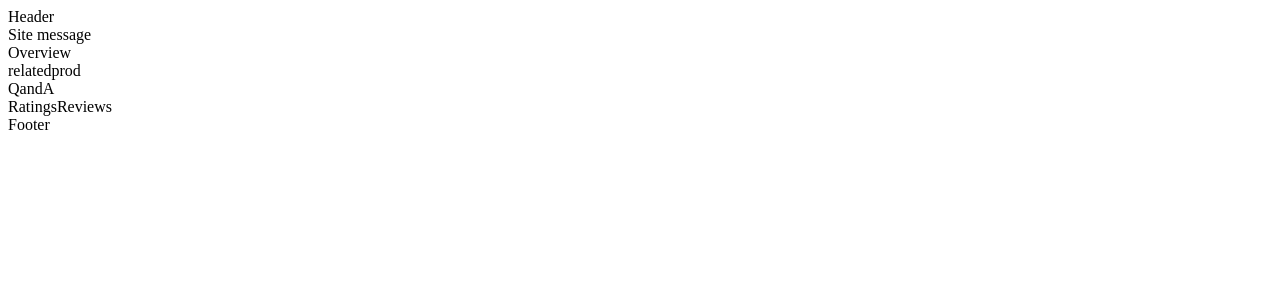
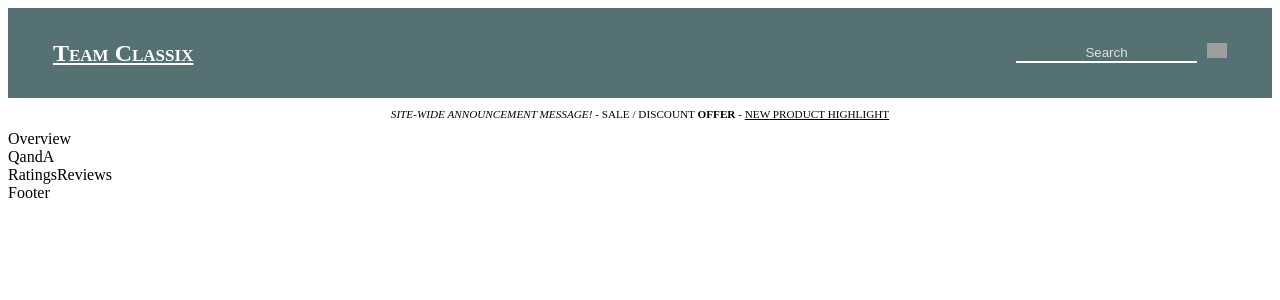
Before and after one commit to TeamClassix/BIND, a React app: page / in a window 1280 px wide. Shown: the top 300 px of the page. Built offline with nearby package versions, Linux system fonts and the light colour scheme; grey boxes are pictures that could not be loaded; the HTML template or start-up script is replaced by a standard one.

Commit message:
Template Complete

```diff
--- a/src/components/App.jsx
+++ b/src/components/App.jsx
@@ -1,4 +1,7 @@
 import React from 'react';
+import styled from 'styled-components';
+
+// Components
 import Header from './Header/Header.jsx';
 import SiteMessage from './SiteMessage/SiteMessage.jsx';
 import ProductOverview from './ProductOverview/Overview.jsx';
--- a/src/components/Header/Header.jsx
+++ b/src/components/Header/Header.jsx
@@ -1,7 +1,55 @@
 import React from 'react';
+import styled from 'styled-components';
 
-const demo = () => (
-  <div>Header</div>
+const HeaderDiv = styled.div`
+  display: flex;
+  flex-direction: row;
+  justify-content: space-between;
+  align-items: center;
+  background-color: #557174;
+  color: #fff;
+  height: 90px;
+  padding: 0 45px;
+`;
+const Logo = styled.div`
+  font-weight: 800;
+  font-variant: small-caps;
+  font-size: 1.5em;
+  text-decoration: underline;
+`;
+const SearchContainer = styled.div`
+  display: flex;
+`;
+const SearchInput = styled.input`
+  background-color: transparent;
+  border: 0px;
+  border-bottom: 2px solid #fff;
+  color: #fff;
+  text-align: center;
+  &:focus-visible {
+    outline: 0;
+  };
+  &::placeholder {
+    color: #e1e1e1;
+  };
+`;
+const SearchSubmit = styled.div`
+  background-image: url(/images/search.png);
+  height: 20px;
+  width: 20px;
+  background-repeat: no-repeat;
+  background-size: contain;
+  margin-left: 10px;
+`;
+
+const Header = props => (
+  <HeaderDiv>
+    <Logo className="logo">Team Classix</Logo>
+    <SearchContainer className="search">
+      <SearchInput className="search-input" placeholder="Search" />
+      <SearchSubmit className="search-submit" />
+    </SearchContainer>
+  </HeaderDiv>
 );
 
-export default demo;
+export default Header;
--- a/src/components/RelatedProducts/RelatedProducts.jsx
+++ b/src/components/RelatedProducts/RelatedProducts.jsx
@@ -1,7 +1,10 @@
 import React from 'react';
+import styled from 'styled-components';
 
-const demo = () => (
-  <div>relatedprod</div>
+
+
+const RelatedProducts = () => (
+  <div></div>
 );
 
-export default demo;
+export default RelatedProducts;
--- a/src/components/SiteMessage/SiteMessage.jsx
+++ b/src/components/SiteMessage/SiteMessage.jsx
@@ -1,7 +1,17 @@
 import React from 'react';
+import styled from 'styled-components';
 
-const demo = () => (
-  <div>Site message</div>
+const MessageDiv = styled.div`
+  text-align: center;
+  text-transform: uppercase;
+  font-size: 0.7em;
+  padding: 10px;
+`;
+
+const SiteMessage = () => (
+  <MessageDiv>
+    <em>Site-wide announcement message!</em> - Sale / Discount <strong>offer</strong> - <u>New Product Highlight</u>
+  </MessageDiv>
 );
 
-export default demo;
+export default SiteMessage;
--- /dev/null
+++ b/src/contexts/RelatedProducts.js
@@ -0,0 +1,5 @@
+import React, { createContext } from 'react';
+
+const RelatedProductsContext = createContext([]);
+
+export default RelatedProductsContext;
```
Also changed, not shown: 5 other files (tests, documents, lock files or other folders). Lines whose indentation alone changed are shown as unchanged.
